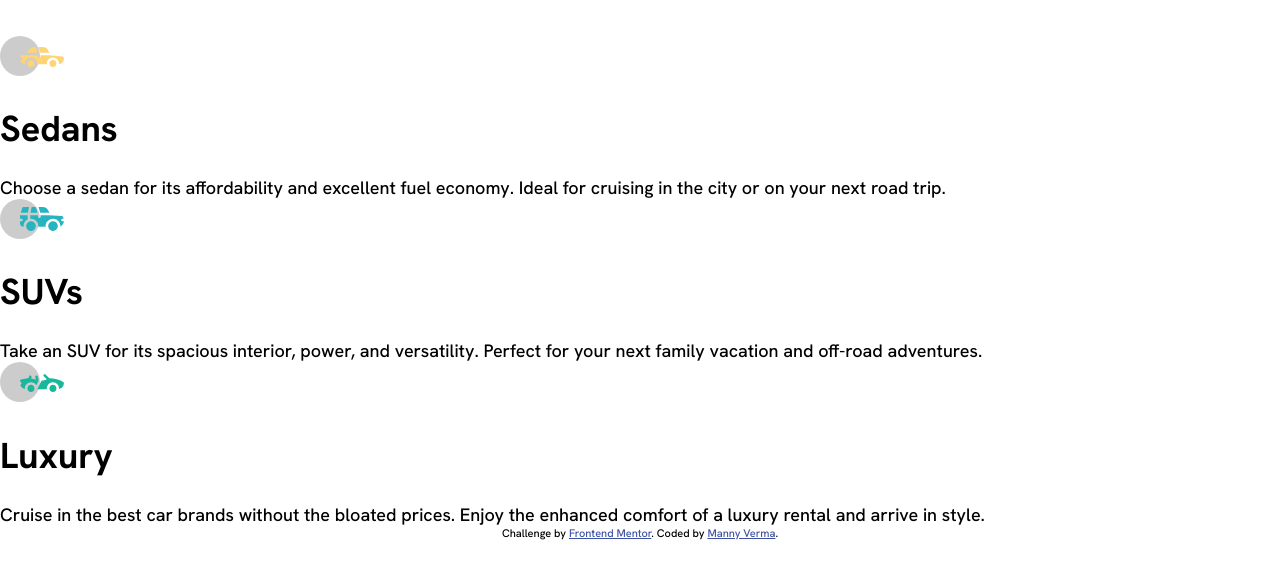
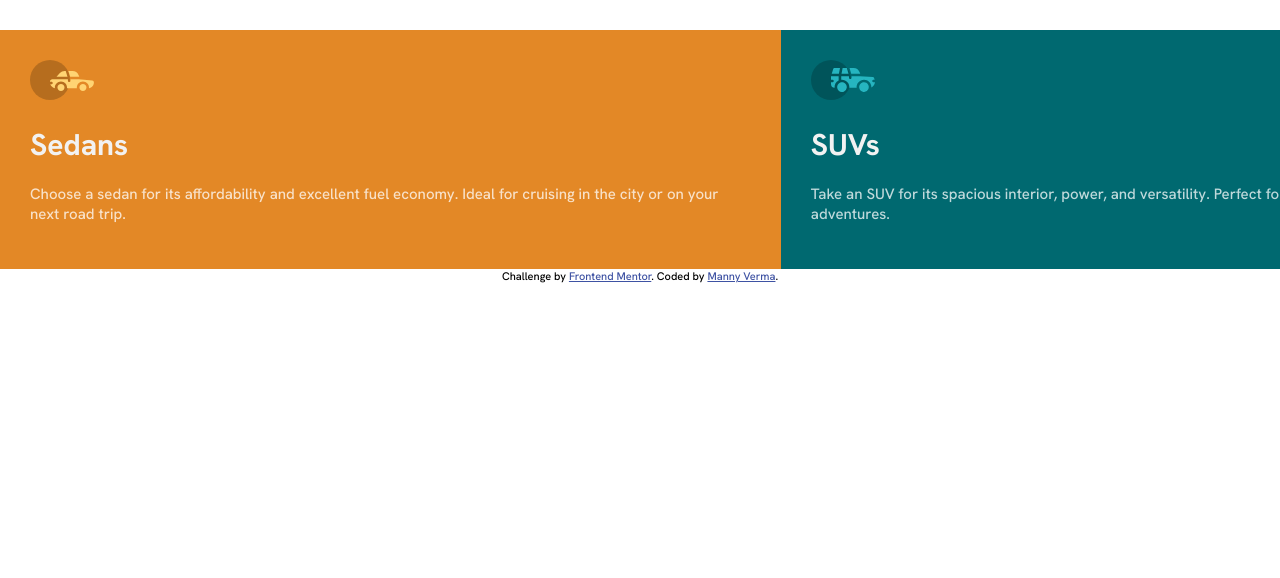
Before and after one commit to mverma45/fem-3cpc, a plain HTML site: page index.html in a window 1280 px wide. Shown: the top 578 px of the page. Drawn offline with Linux system fonts and the light colour scheme.

Commit message:
WIP design files

```diff
--- a/Styles/style.css
+++ b/Styles/style.css
@@ -7,15 +7,46 @@ body {
 	margin: 0;
 	padding-top: 2em;
 	font-family: 'Hanken Grotesk', sans-serif;
-	font-size: 18px;
+	font-size: 15px;
 }
 
 .cars {
 	display: flex;
-	flex-direction: column;
+	flex-direction: row;
 	min-width: 300vh;
 	justify-content: center;
 	border-radius: 20px;
+}
+
+.carsSedan {
+	background: hsl(31, 77%, 52%);
+}
+
+.carsSUV {
+	background-color: hsl(184, 100%, 22%);
+}
+
+.carsLuxury {
+	background-color: hsl(179, 100%, 13%);
+}
+
+.carsSedanPara,
+.carsSUVPara,
+.carsLuxuryPara {
+	color: hsla(0, 0%, 100%, 0.75);
+}
+
+.carsSedanTitle,
+.carsSUVTitle,
+.carsLuxuryTitle {
+	color: hsl(0, 0%, 95%);
+}
+
+.carsSedan,
+.carsSUV,
+.carsLuxury {
+	/* top | right | bottom | left */
+	padding: 2em 2em 2em 2em;
 }
 
 .attribution {
--- a/index.html
+++ b/index.html
@@ -19,32 +19,35 @@
 	</head>
 	<body>
 		<div class="cars">
-			<div class="carsSudan">
+			<div class="carsSedan">
 				<img
 					src="./images/icon-sedans.svg"
 					alt="Sedan" />
-				<h1>Sedans</h1>
-
+				<h1 class="carsSedanTitle">Sedans</h1>
+				<p class="carsSedanPara">
 					Choose a sedan for its affordability and excellent fuel economy. Ideal
 					for cruising in the city or on your next road trip.
+				</p>
 			</div>
 			<div class="carsSUV">
 				<img
 					src="./images/icon-suvs.svg"
 					alt="SUV" />
-				<h1>SUVs</h1>
-
+				<h1 class="carsSUVTitle">SUVs</h1>
+				<p class="carsSUVPara">
 					Take an SUV for its spacious interior, power, and versatility. Perfect
 					for your next family vacation and off-road adventures.
+				</p>
 			</div>
 			<div class="carsLuxury">
 				<img
 					src="./images/icon-luxury.svg"
 					alt="Luxury" />
-				<h1>Luxury</h1>
-
+				<h1 class="carsLuxuryTitle">Luxury</h1>
+				<p class="carsLuxuryPara">
 					Cruise in the best car brands without the bloated prices. Enjoy the
 					enhanced comfort of a luxury rental and arrive in style.
+				</p>
 			</div>
 		</div>
 		<div class="attribution">
```
Lines whose indentation alone changed are shown as unchanged.
